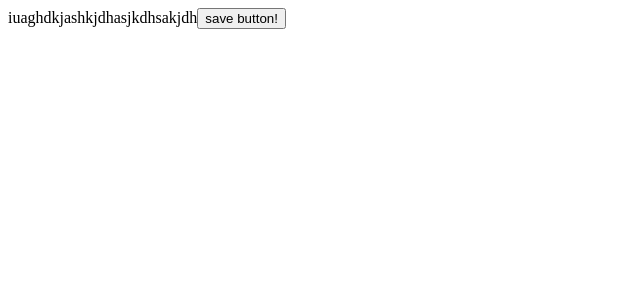
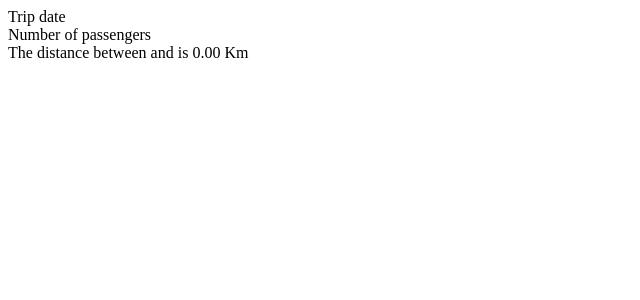
Before and after one commit to guilsantos/travel-planner, a React (Create React App) app: page /result in a window 1280 px wide. Shown: the top 300 px of the page, without its empty margins (0-640 px from the left). Built offline with nearby package versions, Linux system fonts and the light colour scheme.

Commit message:
Add navigation and result page

```diff
--- a/src/pages/Result.tsx
+++ b/src/pages/Result.tsx
@@ -1,45 +1,29 @@
-import { useState } from "react";
-import dayjs, { Dayjs } from "dayjs";
-import ComboBox from "../components/ComboBox";
-import { Button, Stack, TextField, Typography } from "@mui/material";
-import Grid from "@mui/material/Unstable_Grid2/Grid2";
-import { DesktopDatePicker } from "@mui/x-date-pickers/DesktopDatePicker";
 import { useSearchParams } from "react-router-dom";
+import { useQueryDistance } from "../services";
+
+const formatDistance = (distance?: number) => {
+  return `${(distance || 0).toFixed(2)} Km`;
+};
 
 const App = () => {
-  const [origin, setOrigin] = useState();
-  const [destination, setDestination] = useState();
-  const [passengers, setPassengers] = useState<string>();
+  const [search] = useSearchParams();
 
-  const [date, setDate] = useState<Dayjs | null>(null);
+  const searchAsObject = Object.fromEntries(new URLSearchParams(search));
 
-  const handleChange = (newValue: Dayjs | null) => {
-    setDate(newValue);
-  };
-
-  const [searchParams, setSearchParams] = useSearchParams();
-
-  const searchAsObject = Object.fromEntries(new URLSearchParams(searchParams));
-
-  console.log("searchAsObject", searchAsObject);
-
-  console.log(searchParams.get("a"));
-  console.log(searchParams.get("peperoni"));
-  console.log(searchParams.get("city"));
-  console.log("searchParams", searchParams);
-
-  const handleSave = () => {
-    setSearchParams({
-      a: "asdasdas",
-      peperoni: "ppppppppp",
-      city: "cityA,cityB,cityC",
-    });
-  };
+  const { data } = useQueryDistance([
+    searchAsObject.origin,
+    searchAsObject.destination,
+  ]);
 
   return (
     <div>
-      iuaghdkjashkjdhasjkdhsakjdh
-      <button onClick={handleSave}>save button!</button>
+      <div>Trip date {searchAsObject.date}</div>
+      <div>Number of passengers {searchAsObject.passengers}</div>
+
+      <div>
+        The distance between {searchAsObject.origin} and
+        {searchAsObject.destination} is {formatDistance(data?.[0])}
+      </div>
     </div>
   );
 };
--- a/src/pages/Search.tsx
+++ b/src/pages/Search.tsx
@@ -1,12 +1,18 @@
 import { useState } from "react";
 import dayjs, { Dayjs } from "dayjs";
-import { useSearchParams } from "react-router-dom";
+import {
+  useSearchParams,
+  useNavigate,
+  createSearchParams,
+} from "react-router-dom";
 import ComboBox from "../components/ComboBox";
 import { Button, Stack, TextField, Typography } from "@mui/material";
 import Grid from "@mui/material/Unstable_Grid2/Grid2";
 import { DesktopDatePicker } from "@mui/x-date-pickers/DesktopDatePicker";
 
 const App = () => {
+  const navigate = useNavigate();
+
   const [search, setSearch] = useSearchParams();
   const searchAsObject = Object.fromEntries(new URLSearchParams(search));
 
@@ -53,6 +59,13 @@ const App = () => {
     });
   };
 
+  const handleRouteChange = () => {
+    navigate({
+      pathname: "/result",
+      search: `?${createSearchParams(searchAsObject)}`,
+    });
+  };
+
   return (
     <div>
       <Grid container spacing={2}>
@@ -93,7 +106,9 @@ const App = () => {
         </Grid>
         <Grid xs={12}>
           <Stack spacing={2} direction="row">
-            <Button variant="contained">Calc the route!</Button>
+            <Button variant="contained" onClick={handleRouteChange}>
+              Calc the route!
+            </Button>
           </Stack>
         </Grid>
       </Grid>
```
